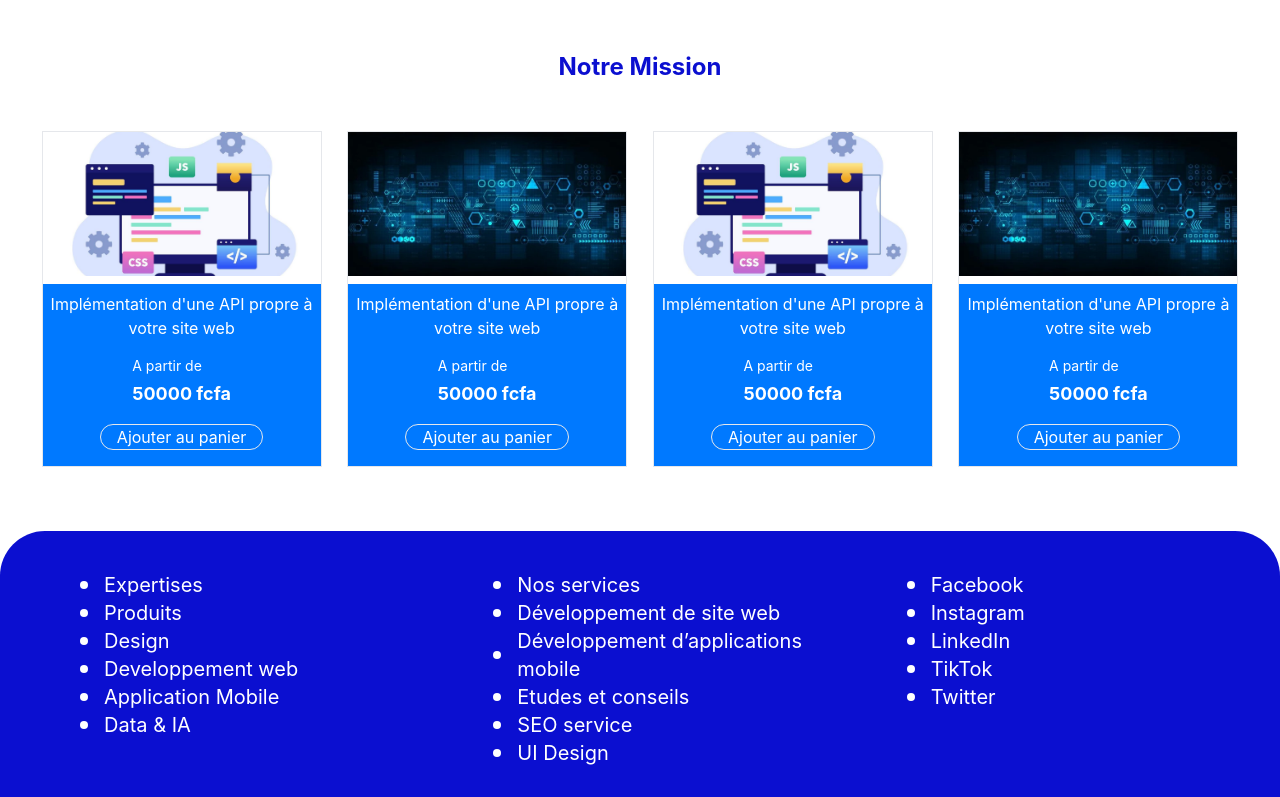
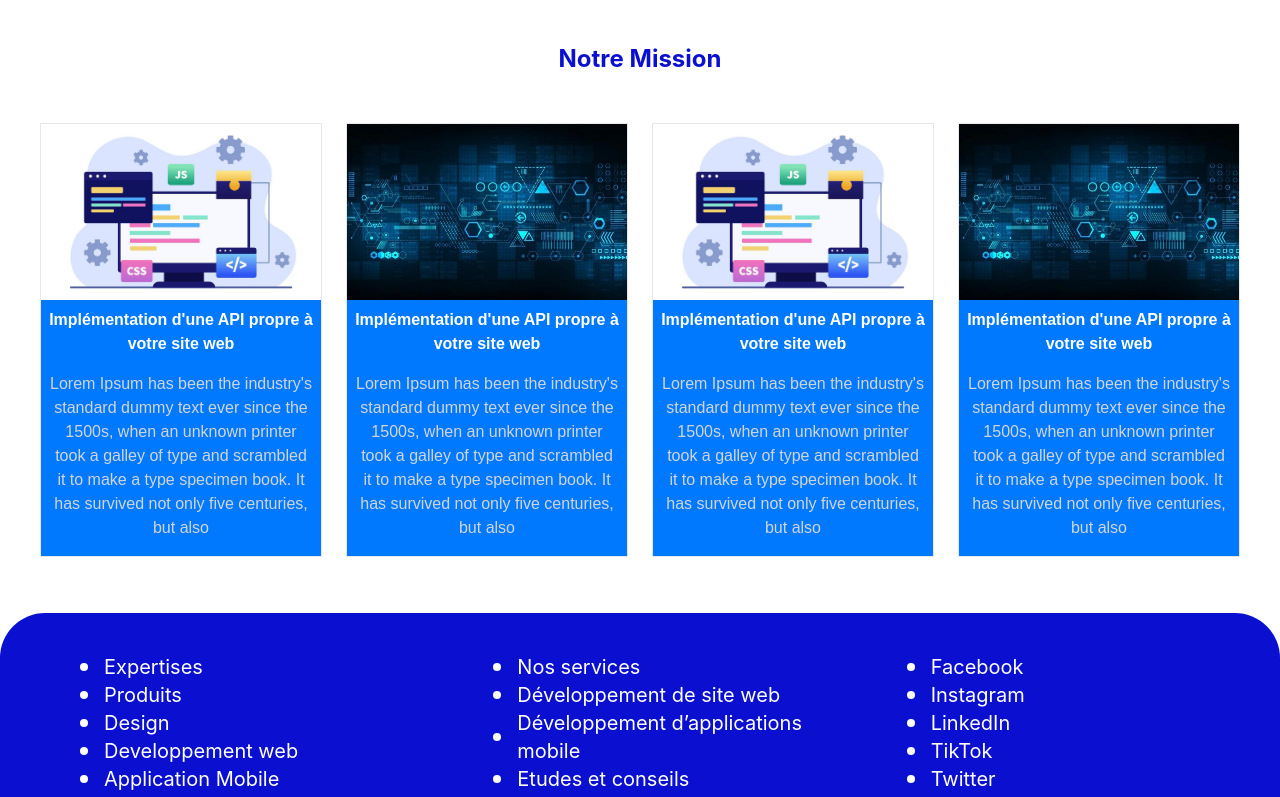
Before and after one commit to mpezongo/DMM_New_website, a React (Create React App) app in the folder frontend/: page /services in a window 1280 px wide. Shown: the part 1120-1917 px from the top of the page. Built offline with nearby package versions, Linux system fonts and the light colour scheme.

Commit message:
change services page

```diff
--- a/frontend/src/component/navbar.jsx
+++ b/frontend/src/component/navbar.jsx
@@ -10,13 +10,6 @@ export default function Navbar() {
   }
 
   return (
-    // <div className='w-full z-10 bg-transparent px-2 md:px-0 fixed top-12 md:top-20 max-w-[1200px] h-14 md:h-20 -translate-x-1/2 -translate-y-1/2 left-1/2'>
-    //   <div className=' relative flex justify-between md:justify-center items-center w-full max-w-[1200px] h-14 md:h-20 rounded-full shadow-sm shadow-black bg-white transform '>
-    //     <div className='w-1/5 h-full md:hidden flex justify-start items-center pl-5 cursor-pointer' onClick={handleShowMenu}  >
-    //       <icons.IoMenu className='text-3xl'/>
-    //     </div>
-
-
       <div className='w-full bg-transparent px-2 md:px-0 fixed top-12 md:top-20 max-w-[1200px] h-14 md:h-20 -translate-x-1/2 -translate-y-1/2 left-1/2 z-50'>
           <div
               className='z-10 relative flex justify-between md:justify-center items-center w-full max-w-[1200px] h-14 md:h-20 rounded-full shadow-sm shadow-black bg-white transform '>
@@ -24,9 +17,9 @@ export default function Navbar() {
                    onClick={handleShowMenu}>
                   <icons.IoMenu className='text-3xl'/>
               </div>
-              <div className='w-1/5 h-full flex justify-start items-center pl-5 md:pl-10'>
+              <NavLink to="/" className='w-1/5 h-full flex justify-start items-center pl-5 md:pl-10'>
                   <img src={img.logo} alt="logo de devmastermind" className='w-8 md:w-12'/>
-              </div>
+              </NavLink>
               <div className='hidden w-3/5 h-full md:flex justify-center items-center gap-4'>
                   <NavLink className="w-1/5 flex justify-center items-center font-bold relative group" to="/services">
                       <span>Nos services</span>
--- a/frontend/src/component/services/Banner.jsx
+++ b/frontend/src/component/services/Banner.jsx
@@ -50,10 +50,10 @@ function Banner() {
                                 <icons.MdMailOutline className="text-xl"></icons.MdMailOutline>
                                 <span className="text-md">Par formulaire</span>
                             </button>
-                            <button className="bg-primary text-white font-bold px-2 py-1 flex justify-center items-center gap-1 whitespace-nowrap">
+                            {/* <button className="bg-primary text-white font-bold px-2 py-1 flex justify-center items-center gap-1 whitespace-nowrap">
                                 <icons.RiAccountCircleLine className="text-xl"></icons.RiAccountCircleLine>
                                 <span className="text-md">Par compte</span>
-                            </button>
+                            </button> */}
                         </div>
                     </div>
                     <div className="flex flex-col gap-8 flex-wrap items-center text-md m-4">
--- a/frontend/src/component/services/Missions.jsx
+++ b/frontend/src/component/services/Missions.jsx
@@ -1,49 +1,42 @@
 import React from "react";
-import { NavLink } from 'react-router-dom'
 import images from "../../constant/images"
 
 function Missions() {
     const Missions = [
         {
             imgUrl: images.illustration1,
-            description:"Implémentation d'une API propre à votre site web",
-            price:"50000 fcfa",
-            cta:"Ajouter au panier"
+            title:"Implémentation d'une API propre à votre site web",
+            description:"Lorem Ipsum has been the industry's standard dummy text ever since the 1500s, when an unknown printer took a galley of type and scrambled it to make a type specimen book. It has survived not only five centuries, but also",
         },
         {
             imgUrl: images.bg_services,
-            description:"Implémentation d'une API propre à votre site web",
-            price:"50000 fcfa",
-             cta:"Ajouter au panier"
+            title:"Implémentation d'une API propre à votre site web",
+            description:"Lorem Ipsum has been the industry's standard dummy text ever since the 1500s, when an unknown printer took a galley of type and scrambled it to make a type specimen book. It has survived not only five centuries, but also",
         },
         {
             imgUrl: images.illustration1,
-            description:"Implémentation d'une API propre à votre site web",
-            price:"50000 fcfa",
-             cta:"Ajouter au panier"
+            title:"Implémentation d'une API propre à votre site web",
+            description:"Lorem Ipsum has been the industry's standard dummy text ever since the 1500s, when an unknown printer took a galley of type and scrambled it to make a type specimen book. It has survived not only five centuries, but also",
         },
         {
             imgUrl: images.bg_services,
-            description:"Implémentation d'une API propre à votre site web",
-            price:"50000 fcfa",
-             cta:"Ajouter au panier"
+            title:"Implémentation d'une API propre à votre site web",
+            description:"Lorem Ipsum has been the industry's standard dummy text ever since the 1500s, when an unknown printer took a galley of type and scrambled it to make a type specimen book. It has survived not only five centuries, but also",
         }
     ]
     return (
         <section className="w-full flex flex-col gap-8">
             <h2 className="text-2xl font-bold text-primary-10 my-4 text-center">Notre Mission</h2>
-            <div className="flex justify-evenly  gap-6 flex-wrap">
+            <div className="grid grid-cols-1 md:grid-cols-4 justify-evenly gap-6">
                 {
                     Missions.map((mission)=>
-                    <div className="flex flex-col gap-2 border max-w-[280px]">
-                        <img src={mission.imgUrl} alt="" className="w-full h-36 object-cover"/>
+                    <div className="gap-2 border">
+                        <img src={mission.imgUrl} alt="" className="w-full h-44 object-cover"/>
                         <div className="flex flex-col items-center gap-4 bg-primary text-white p-2 pb-4">
-                            <p className="text-center text-md">{mission.description}</p>
-                            <div className="flex flex-col gap-1">
-                                <span className="text-sm">A partir de</span>
-                                <span className="text-lg font-bold">{mission.price}</span>
+                            <p className="text-center text-md font-bold font-Montserrat">{mission.title}</p>
+                            <div className="flex flex-col gap-1 text-center text-gray-300 font-light font-Montserrat">
+                                {mission.description}
                             </div>
-                            <NavLink to="#" className="border rounded-full px-4">{mission.cta}</NavLink>
                         </div>
                     </div>
                     )
--- a/frontend/src/index.css
+++ b/frontend/src/index.css
@@ -1,6 +1,9 @@
 @tailwind base;
 @tailwind components;
 @tailwind utilities;
+
+@import url('https://fonts.googleapis.com/css2?family=Montserrat:ital,wght@0,100..900;1,100..900&display=swap');
+@import url('https://fonts.googleapis.com/css2?family=Archivo+Black&display=swap');
 
 body {
   margin: 0;
--- a/frontend/src/page/Services.jsx
+++ b/frontend/src/page/Services.jsx
@@ -9,7 +9,7 @@ function Services() {
     return (
         <div>
             <Navbar></Navbar>
-            <div className="w-full flex justify-center mt-32 mb-12 p-4">
+            <div className="w-full flex justify-center mt-32 mb-12 p-2">
                 <div className="flex flex-col gap-12 max-w-[1200px]">
                     <Banner></Banner>
                     <Solutions></Solutions>
--- a/frontend/tailwind.config.js
+++ b/frontend/tailwind.config.js
@@ -9,7 +9,13 @@ module.exports = {
           10:"#0B0FD0"
         },
         secondary:"#000262"
-      }
+      },
+      fontFamily:{
+        Roboto:['Roboto'],
+        Rubik:['Rubik', 'sans serif'],
+        Montserrat:["Montserrat", 'sans-serif'],
+        ArchivoBlack:["Archivo Black", "sans-serif"]
+      },
     },
   },
   plugins: [],
```
